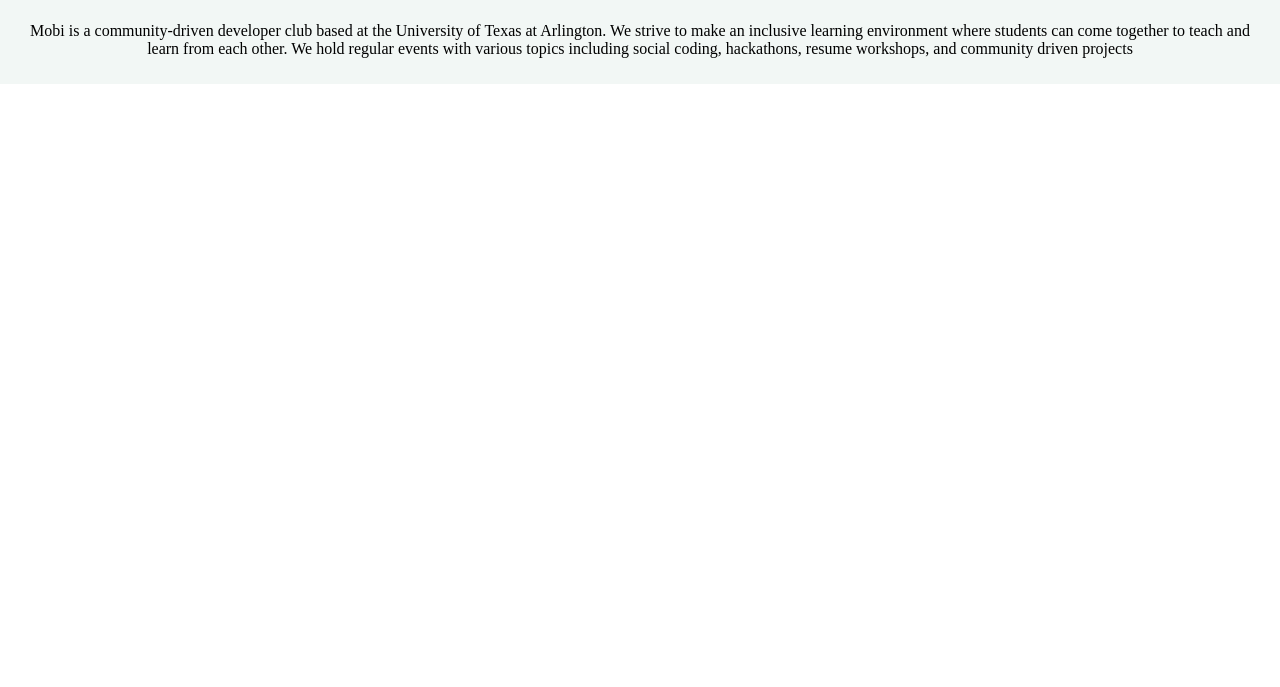
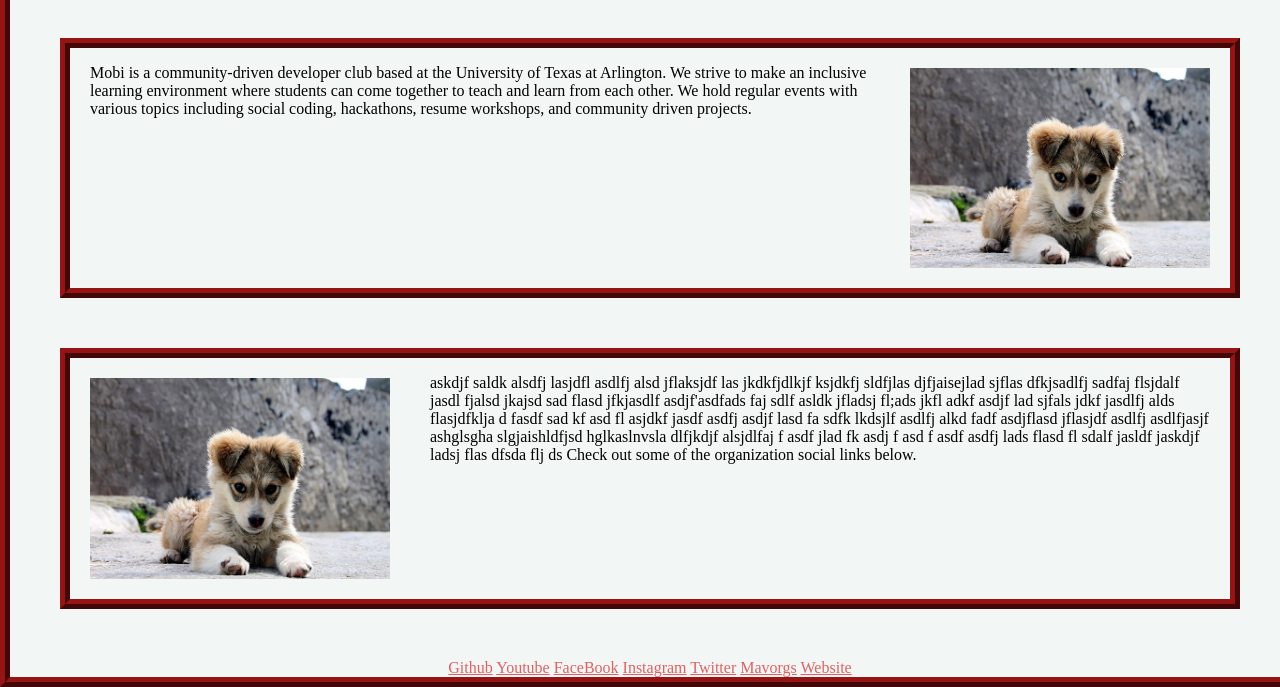
Before and after one commit to froggie4321/froggie4321.github.io, a plain HTML site: page index.html in a window 1280 px wide. Shown: the part 844-1531 px from the top of the page. Before the commit the page ends 928 px from the top, so only its background shows below. Drawn offline with nearby package versions, Linux system fonts and the light colour scheme; a web font is replaced by a local one.

Commit message:
Work in progress currently using border to see where div sections.

```diff
--- a/index.html
+++ b/index.html
@@ -8,9 +8,12 @@
 
 
     <link href="styles/style.css" rel="stylesheet">
+
     <link rel="preconnect" href="https://fonts.googleapis.com">
-    <link rel="preconnect" href="https://fonts.gstatic.com" crossorigin>
-    <link href="https://fonts.googleapis.com/css2?family=Beau+Rivage&display=swap" rel="stylesheet">
+<link rel="preconnect" href="https://fonts.gstatic.com" crossorigin>
+<link href="https://fonts.googleapis.com/css2?family=Space+Grotesk:wght@400;700&display=swap" rel="stylesheet">
+
+
 </head>
 <body>
 
@@ -25,7 +28,6 @@
         <p id="intro-paragraph">
         <img id="profile-image" src="images/puppy-free-to-use.jpg" alt="Profile image of a very stylish and handsome software developer">
             I am an Undergrad pursuing a bachelors in software engineering from the University of Texas Arlington(UTA). Current Vice president in Mobi, and organization of 500 plus members the third larges in UTA.
-            Check out some of my social media links below.
         </p>
 
 
@@ -40,11 +42,46 @@
 
 
     <div id="mobi">
-       <img id="mobi-logo-image" src="images/mobi-logo-black.svg" alt="Mobi Logo">
-        <p id="mobi-paragraph">
-        Mobi is a community-driven developer club based at the University of Texas at Arlington. We strive to make an inclusive learning environment where students can come together to teach and learn from each other. We hold regular events with various topics including social coding, hackathons, resume workshops, and community driven projects
+       <img id="mobi-logo-image" src="images/mobi-logo-black.svg" alt="Mobi Logo" role="img">
+
+        <div id ="mobi-left">
+
+         <img id="mobi-image-1" src="images/puppy-free-to-use.jpg" alt="Profile image of a very stylish and handsome software developer">
+
+        <p id="mobi-paragraph-left">
+        Mobi is a community-driven developer club based at the University of Texas at Arlington. We strive to make an inclusive learning environment where students can come together to teach and learn from each other. We hold regular events with various topics including social coding, hackathons, resume workshops, and community driven projects.
         </p>
+        </div>
 
+
+
+
+        <div id="mobi-right">
+
+            <img id="mobi-image-2" src="images/puppy-free-to-use.jpg" alt="Profile image of a very stylish and handsome software developer">
+
+            <p id="mobi-paragraph-right">
+                askdjf saldk alsdfj lasjdfl asdlfj alsd jflaksjdf las jkdkfjdlkjf ksjdkfj sldfjlas djfjaisejlad sjflas dfkjsadlfj sadfaj flsjdalf jasdl fjalsd jkajsd
+                sad flasd jfkjasdlf asdjf'asdfads faj sdlf asldk jfladsj fl;ads jkfl adkf asdjf lad sjfals jdkf jasdlfj alds flasjdfklja d fasdf
+                sad kf
+                asd fl asjdkf jasdf
+                asdfj
+                asdjf lasd
+                fa sdfk lkdsjlf asdlfj alkd fadf asdjflasd jflasjdf asdlfj asdlfjasjf ashglsgha slgjaishldfjsd hglkaslnvsla dlfjkdjf
+                alsjdlfaj
+                f asdf jlad fk
+                asdj f
+                asd f asdf asdfj lads flasd fl sdalf jasldf jaskdjf ladsj flas dfsda flj ds
+                Check out some of the organization social links below.
+            <p>
+        </div>
+     <a href="https://github.com/mobi-uta" target="_blank" alt ="link to Mobi github account">Github</a>
+     <a href="https://www.youtube.com/c/mobiuta" target="_blank" alt ="link to Mobi Youtube Account">Youtube</a>
+     <a href="https://www.facebook.com/MOBI.UTA/" target="_blank" alt ="link to Mobi Facebook account">FaceBook</a>
+     <a href="https://www.instagram.com/mobiuta/" target="_blank" alt ="link to Mobi Instagram account">Instagram</a>
+     <a href="https://twitter.com/utamobi" target="_blank" alt ="link to Mobi Twitter account">Twitter</a>
+     <a href="https://mavorgs.campuslabs.com/engage/organization/Mobi" target="_blank" alt ="link to Mobi MavOrgs account">Mavorgs</a>
+     <a href="https://uta.mobi/" target="_blank" alt ="link to Mobi Website account">Website</a>
 
     </div>
 
--- a/styles/style.css
+++ b/styles/style.css
@@ -3,7 +3,8 @@
 CSS rules for the whole body
 */
 body{
-margin:0;
+
+    margin:0;
 }
 /*
 CSS rules for the introduction section
@@ -14,24 +15,50 @@
 
    width:100%;
    padding:20px 0px 10px 0px;
-   border:0px ridge rgb(150,20,20);
+   border:10px ridge rgb(20,150,20);
 }
 /*
 CSS rules for the mobi section
 */
 #mobi{
+   overflow: hidden;
    background-color: #f2f7f5;
-   text-align:center;
-   margin:auto;
+   text-align: center;
    width:100%;
-   padding:20px 0px 10px 0px;
-   border:0px ridge rgb(150,20,20);
+   padding:auto;
+   border:10px ridge rgb(150,20,20);
 
 
 }
 
 #projects{
 }
+
+/*
+left chunk of text on the mobi section
+*/
+#mobi-left{
+    overflow: hidden;
+    margin:50px;
+    width:auto;
+    border:10px ridge rgb(150,20,20);
+
+}
+
+/*
+right chunk of text on the mobi section
+*/
+#mobi-right{
+    overflow: hidden;
+    margin:50px;
+    width:auto;
+    border:10px ridge rgb(150,20,20);
+}
+
+
+
+
+
 
 
 
@@ -49,7 +76,6 @@
 */
 p{
     padding:0px 20px 0px 20px;
-
     overflow:scroll;
 }
 
@@ -73,7 +99,7 @@
 /*
 Rules for project Header
 */
-#project-header{
+#projects-header{
 
 }
 
@@ -89,6 +115,25 @@
     padding:20px 0px 20px 20px;
 }
 
+
+/*
+mobi left paragraph css
+*/
+#mobi-paragraph-left{
+    text-align: left;
+}
+
+/*
+mobi righ paragraph css
+*/
+#mobi-paragraph-right{
+    text-align: left;
+}
+
+
+/*
+profile image css
+*/
 #profile-image{
     height:200px;
     float: right;
@@ -96,15 +141,29 @@
     border:10px ridge #483A3A;
 }
 
+/*
+mobi logo images css
+*/
+#mobi-logo-image{
+    margin:0;
+    width:95%;
+    padding:20px 0px 0px 0px;
 
-#mobi-logo-image{
-    margin:20px;
-    width:auto;
-    overflow:visible;
 }
 
+#mobi-image-1{
+    width:300px;
+    float: right;
+    margin: 20px;
 
+}
 
+#mobi-image-2{
+    width:300px;
+    float: left;
+    margin: 20px;
+
+}
 
 /*
 link to page where to find the hues/colors: https://www.happyhues.co/palettes/10
```
